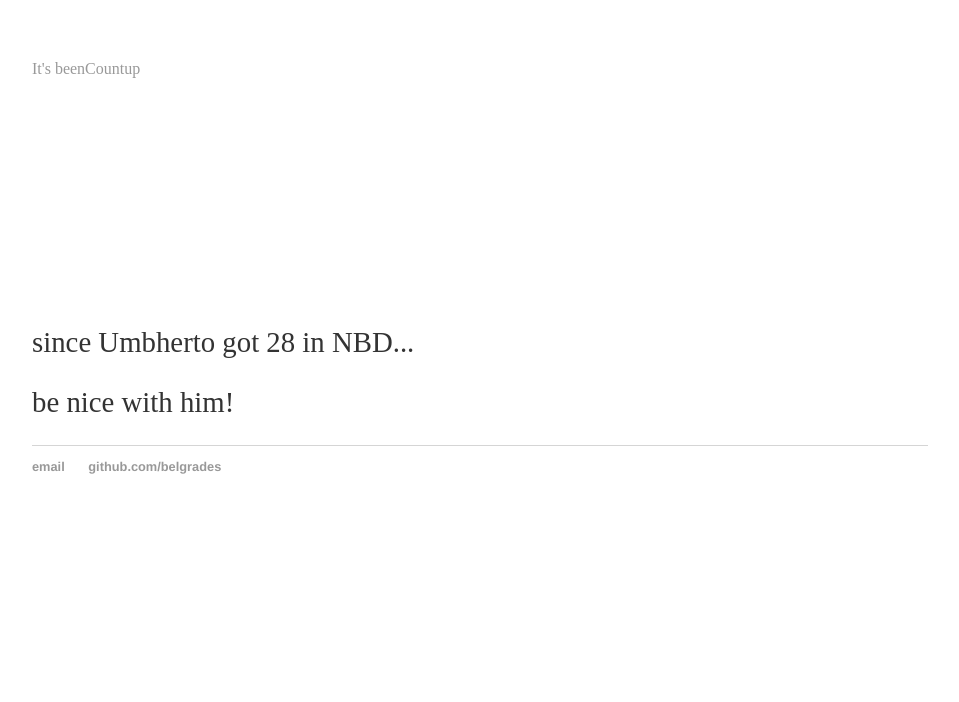
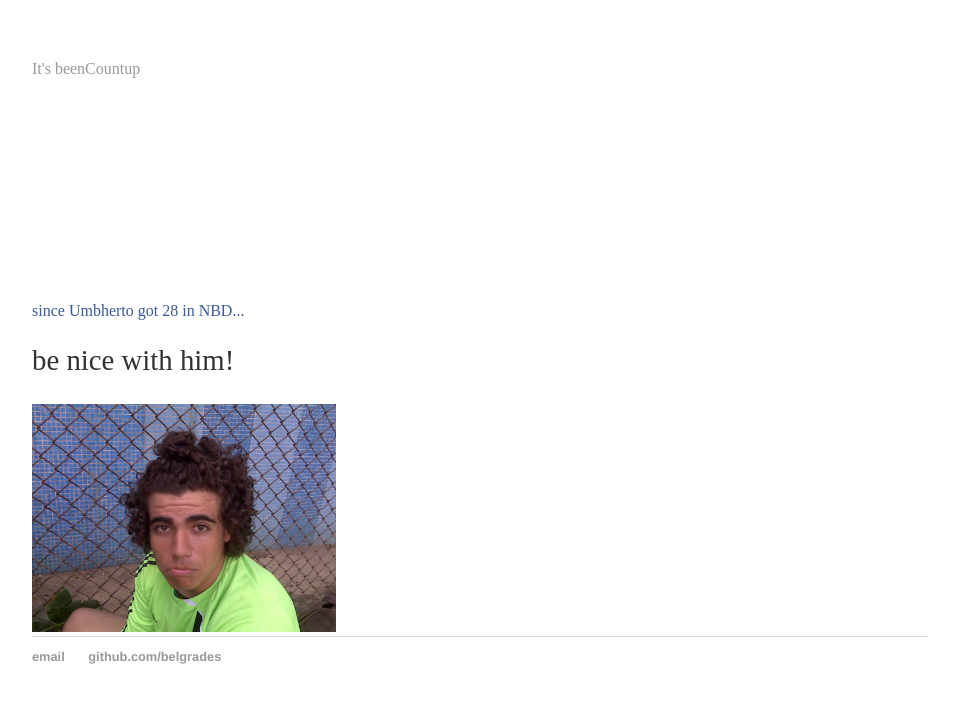
Before and after one commit to daysinceumbhertogot28/daysinceumbhertogot28.github.io, a plain HTML site: page index.html in a window 1280 px wide. Shown: the whole page, without its empty margins (160-1119 px from the left). Drawn offline with Linux system fonts and the light colour scheme; files that its build step writes are made by us from their sources.

Commit message:
Update index.html

```diff
--- a/index.html
+++ b/index.html
@@ -9,8 +9,10 @@
 	<body>
 	<div data-type="countup" data-id="23583" class="tickcounter" style="width: 100%; position: relative; padding-bottom: 25%"><a href="//www.tickcounter.com/countup/23583/its-been" title="It&#39;s been">It&#39;s been</a><a href="//www.tickcounter.com/countup" title="Countup">Countup</a></div><script>(function(d, s, id) { var js, pjs = d.getElementsByTagName(s)[0]; if (d.getElementById(id)) return; js = d.createElement(s); js.id = id; js.src = "//www.tickcounter.com/static/js/loader.js"; pjs.parentNode.insertBefore(js, pjs); }(document, "script", "tickcounter-sdk"));</script>
 
-	<p><big>since Umbherto got 28 in NBD...</big></p>
+		<font size="3" color="#3B5998">since Umbherto got 28 in NBD...</font>
 	<p><big>be nice with him!</big></p>
+
+		<img src="sad.jpeg" alt="Sad!" style="width:304px;height:228px;">
 
 		<footer>
     		<ul>
```
